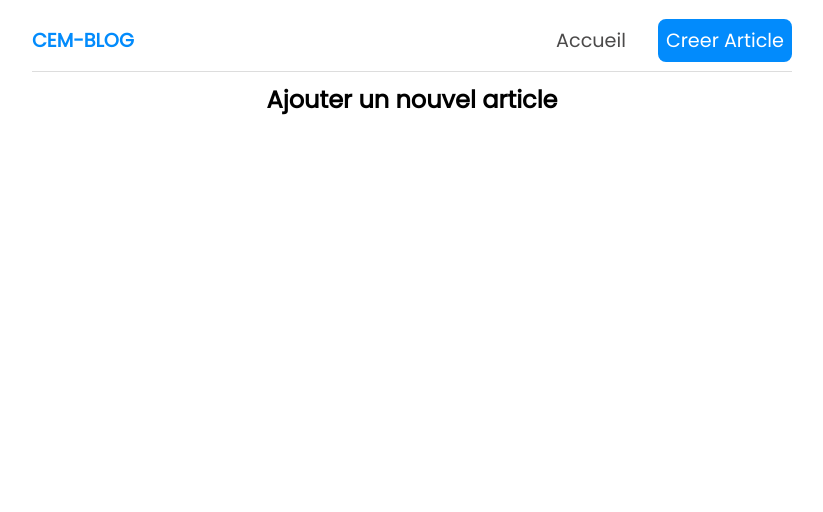
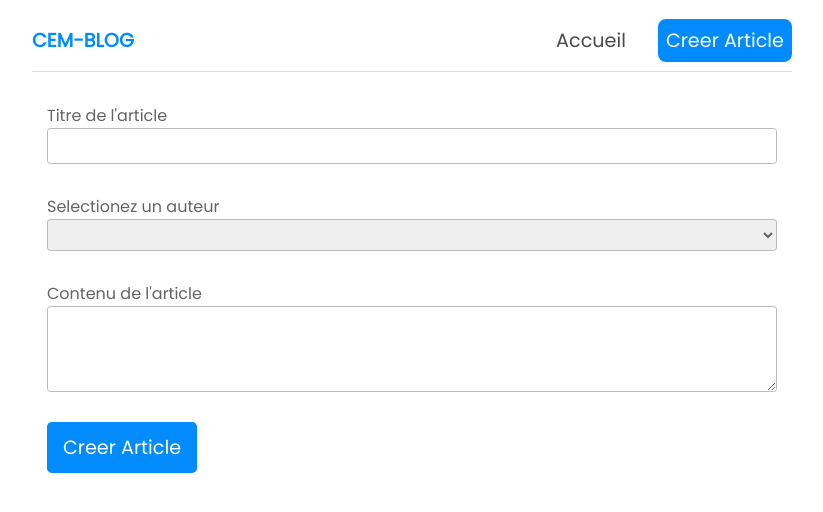
Before and after one commit to cem-sucu/Blog, a React (Create React App) app: page /ajouter in a window 1280 px wide. Shown: the top 512 px of the page, without its empty margins (228-1051 px from the left). Built offline with nearby package versions, Linux system fonts and the light colour scheme.

Commit message:
creat element add article

```diff
--- a/data/db.json
+++ b/data/db.json
@@ -2,14 +2,14 @@
     "blogs": [
         {
           "id": 1,
-          "title": "aliquet nec, imperdiet nec, leo.",
+          "title": "Le monde secret des codeurs",
           "body": "a, dui. Cras pellentesque. Sed dictum. Proin eget odio. Aliquam vulputate ullamcorper magna. Sed eu eros. Nam consequat dolor vitae dolor. Donec fringilla. Donec feugiat metus sit amet ante. Vivamus non lorem vitae odio sagittis semper. Nam tempor diam dictum sapien. Aenean massa. Integer vitae nibh. Donec est mauris, rhoncus id, mollis nec, cursus a, enim. Suspendisse aliquet, sem ut cursus luctus, ipsum leo elementum sem, vitae aliquam eros turpis non enim. Mauris quis turpis vitae purus gravida sagittis. Duis gravida. Praesent eu nulla at sem molestie sodales. Mauris blandit enim consequat purus. Maecenas libero est,",
           "author": "Grant",
           "date": "02/01/2021"
         },
         {
           "id": 2,
-          "title": "bibendum ullamcorper. Duis cursus, diam",
+          "title": "Le codeurs sans tête",
           "body": "cursus vestibulum. Mauris magna. Duis dignissim tempor arcu. Vestibulum ut eros non enim commodo hendrerit. Donec porttitor tellus non magna. Nam ligula elit, pretium et, rutrum non, hendrerit id, ante. Nunc mauris sapien, cursus in, hendrerit consectetuer, cursus et, magna. Praesent interdum ligula eu enim. Etiam imperdiet dictum magna. Ut tincidunt orci quis lectus. Nullam suscipit, est ac facilisis facilisis, magna tellus faucibus leo, in lobortis tellus justo sit amet nulla. Donec non justo. Proin non massa non ante bibendum",
           "author": "Oren",
           "date": "02/01/2021"
--- a/src/Add.js
+++ b/src/Add.js
@@ -1,9 +1,78 @@
-import React from "react";
+import React, { useState } from "react";
 
 const Add = () => {
+    const [title, setTitle] = useState("");
+    const [author, setAuthor] = useState("");
+    const [body, setBody] = useState("");
+    let [isLoading, setIsLoading] = useState(false);
+
+    const HandleBlogAdding = (e) => {
+        e.preventDefault();
+        const tmp_date = new Date().toISOString().split("T");
+        const date = `${tmp_date[0]}${tmp_date[1]}`;
+        const blog = { title, author, body, date };
+        setIsLoading(true);
+        fetch("http://localhost:8000/blogs", {
+            method: "POST",
+            headers: { "Content-type": "application/json" },
+            body: JSON.stringify(blog),
+        }).then(() => {
+            setIsLoading(false);
+        });
+    };
+
     return (
-        <div className="create">
-            <h2>Ajouter un nouvel article</h2>
+        <div className="create-blog">
+            <form onSubmit={HandleBlogAdding} className="form">
+                <div className="form-group">
+                    <label htmlFor="title">Titre de l'article</label>
+                    <input
+                        type="text"
+                        className="form-control"
+                        id="title"
+                        value={title}
+                        onChange={(e) => setTitle(e.target.value)}
+                        required
+                    />
+                </div>
+                <div className="form-group">
+                    <label htmlFor="author">Selectionez un auteur</label>
+                    <select
+                        required
+                        className="form-control"
+                        id="author"
+                        value={author}
+                        onChange={(e) => setAuthor(e.target.value)}
+                    >
+                        <option value=""></option>
+                        <option value="Tony">Tony</option>
+                        <option value="Duplex">Duplex</option>
+                    </select>
+                </div>
+                <div className="form-group">
+                    <label htmlFor="body">Contenu de l'article</label>
+                    <textarea
+                        required
+                        value={body}
+                        onChange={(e) => setBody(e.target.value)}
+                        className="form-control textarea"
+                        id="body"
+                        rows="10"
+                    ></textarea>
+                </div>
+                <div className="form-group">
+                    {!isLoading && (
+                        <button type="submit" className="btn-create">
+                            Creer Article
+                        </button>
+                    )}
+                    {isLoading && (
+                        <button type="submit" className="btn-create" disabled>
+                            En cour de traitement ...
+                        </button>
+                    )}
+                </div>
+            </form>
         </div>
     );
 };
--- a/src/Home.js
+++ b/src/Home.js
@@ -4,9 +4,11 @@
 import useRecuperation from "./useRecuperation";
 
 const Home = () => {
-    const { data: blogs, isLoading, error } = useRecuperation(
-        "http://localhost:8000/blogs"
-    );
+    const {
+        data: blogs,
+        isLoading,
+        error,
+    } = useRecuperation("http://localhost:8000/blogs");
     return (
         <div className="home">
             {error && <div className="errMesssage">{error}</div>}
--- a/src/index.css
+++ b/src/index.css
@@ -132,3 +132,65 @@
   font-family: 'poppins', sans-serif;
 
 }
+
+
+/* form style */
+
+.form {
+  display: flex;
+  flex-direction: column;
+  margin: 1rem 0;
+}
+
+.form-group {
+  display: flex;
+  flex-direction: column;
+  text-align: left;
+  margin: 15px;
+}
+
+label {
+  font-size: 1rem;
+  color: #646464;
+}
+
+.form-control {
+  height: 2rem;
+  font-size: large;
+  border-radius: 0.2rem;
+  border: solid 1px #bbb;
+  font-size: 1rem;
+  color: #646464;
+}
+
+.textarea {
+  height: 5rem;
+  font-size: 1.2rem;
+}
+
+.btn-create {
+  background: #028bfc;
+  color: #fff;
+  padding: 0.7rem;
+  border-radius: 0.3rem;
+  border: none;
+  width: 150px;
+  font-size: 1.2rem;
+}
+
+.btn-danger {
+  background: #fc1f02;
+  color: #fff;
+}
+
+.not-found {
+  text-align: left;
+  margin-top: 3rem;
+}
+
+.not-found a {
+  text-decoration: none;
+  color: #028bfc;
+  font-weight: normal;
+  font-size: 1.2rem;
+}
```
Also changed, not shown: 1 other file (tests, documents, lock files or other folders).
